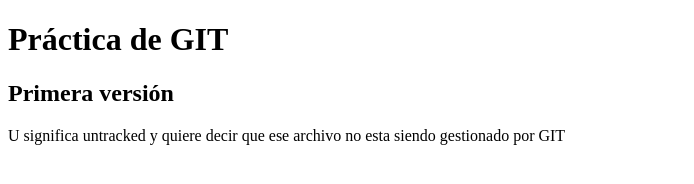
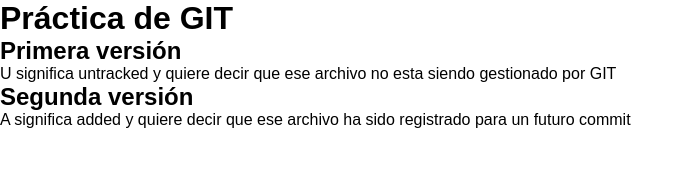
Before and after one commit to breenpais/practicaGIT, a plain HTML site: page index.html in a window 1280 px wide. Shown: the whole page, without its empty margins (0-694 px from the left). Drawn offline with Linux system fonts and the light colour scheme.

Commit message:
Segundo commit: modificado index.html y agregado el reset css

```diff
--- a/css/style.css
+++ b/css/style.css
@@ -0,0 +1,6 @@
+* {
+  padding: 0;
+  margin: 0;
+  box-sizing: border-box;
+  font-family: Arial, Helvetica, sans-serif;
+}
--- a/index.html
+++ b/index.html
@@ -14,5 +14,7 @@
       U significa untracked y quiere decir que ese archivo no esta siendo
       gestionado por GIT
     </p>
+    <h2>Segunda versión</h2>
+    <p>A significa added y quiere decir que ese archivo ha sido registrado para un futuro commit</p>
   </body>
 </html>
```
